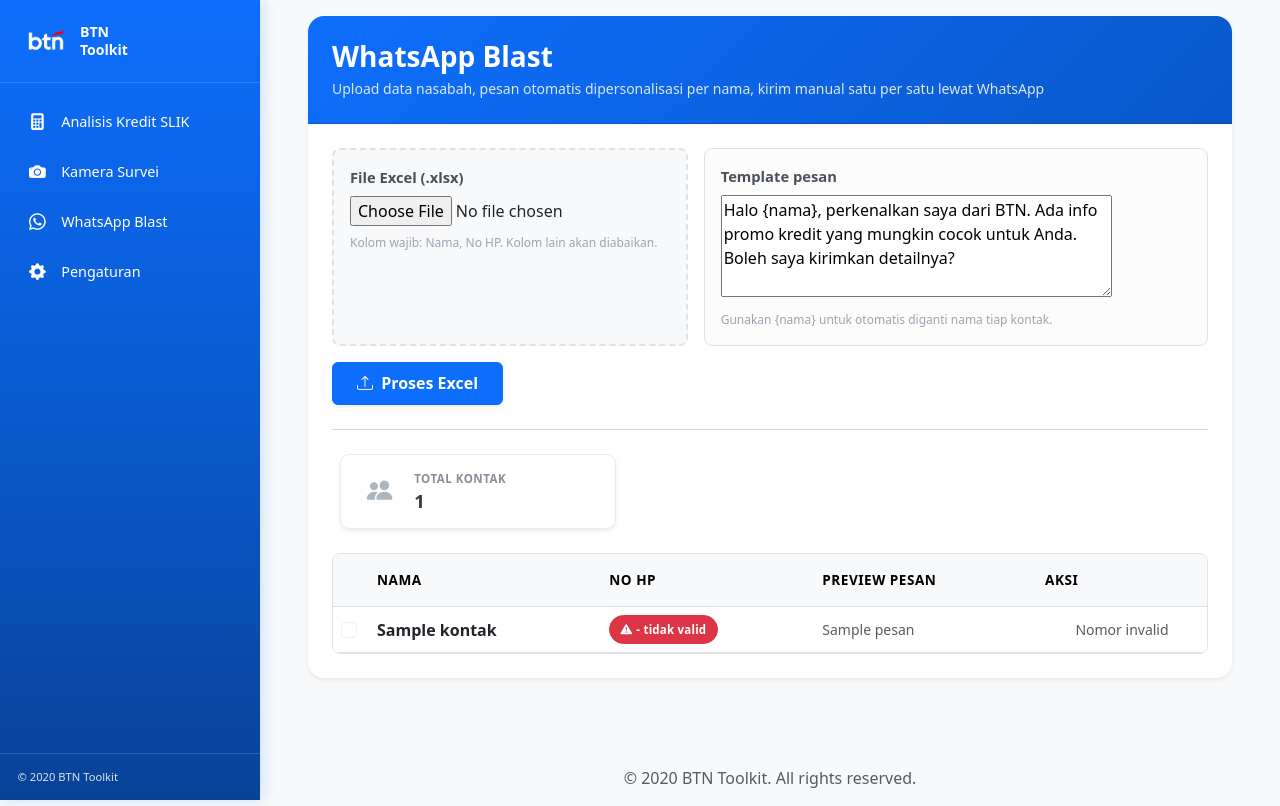
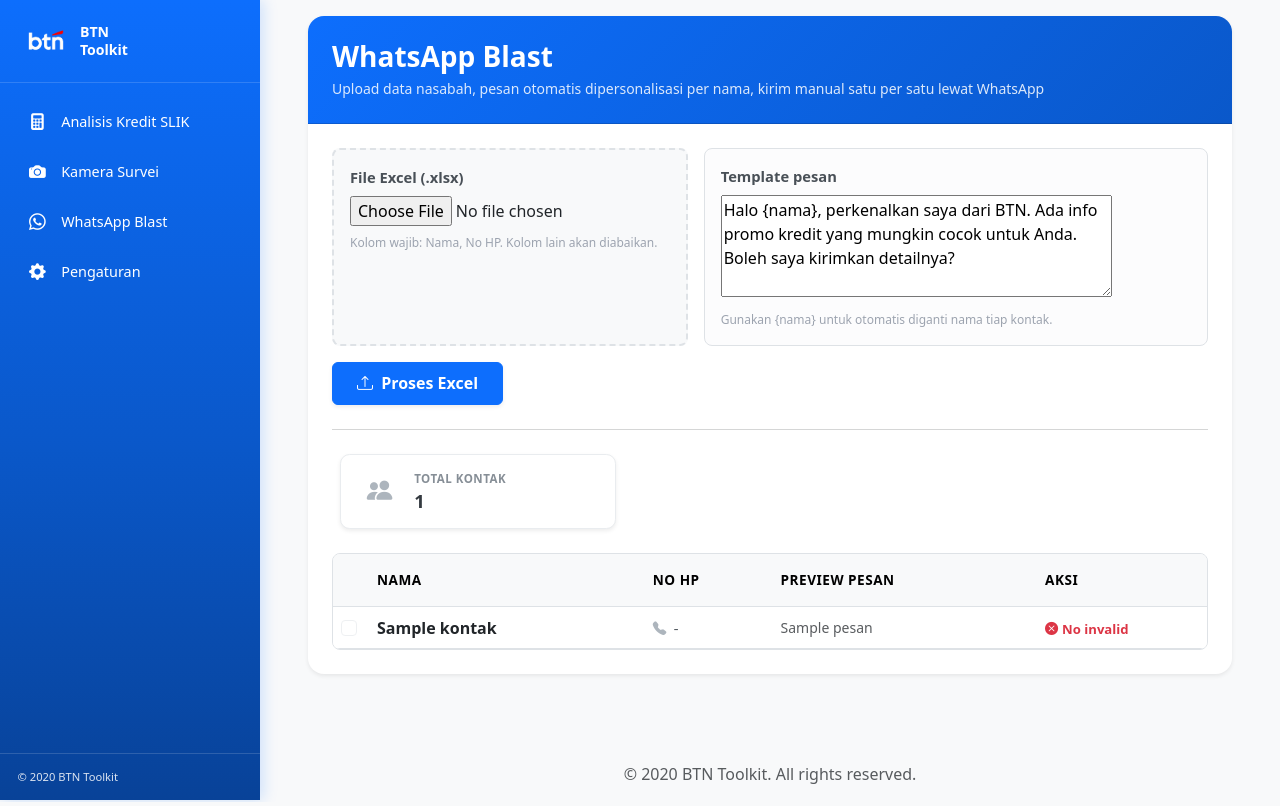
Before and after one commit to fikrisaifuddin/pdfanalis, a Django app: template wablast/templates/wablast/wablast.html in a window 1280 px wide. Run offline with Django 5.2, Linux system fonts and the light colour scheme; tables that the repository leaves empty hold one stand-in row (values such as "Sample post"); the template is opened without the code that fills it: values that come from a table or form of the project are taken from there, most other values are stand-ins (such as "Sample title", 1, 10 or a date in 2020).

Commit message:
viees completed

```diff
--- a/wablast/templates/wablast/wablast.html
+++ b/wablast/templates/wablast/wablast.html
@@ -52,32 +52,16 @@
     line-height: 1.3;
   }
 
-  .badge-soft {
-    font-size: 0.72rem;
-    font-weight: 600;
-    letter-spacing: 0.2px;
-    padding: 0.4em 0.9em;
-    border-radius: 999px;
-    border: 1px solid transparent;
-    display: inline-flex;
-    align-items: center;
-    gap: 0.35em;
-    white-space: nowrap;
+  /* Nomor HP: teks polos abu-abu netral, sama buat valid maupun invalid */
+  .nomor-hp {
+    font-family: 'Courier New', monospace;
+    font-size: 0.85rem;
+    color: #495057;
+    font-weight: 500;
   }
-  .badge-soft-neutral { background:#e9ecef; color:#495057; border-color:#dee2e6; }
-
-  .badge-nomor {
-    font-family: 'Courier New', monospace;
-    font-size: 0.78rem;
-    letter-spacing: 0.3px;
-    background-color: #0d6efd;
-    color: #ffffff;
-    border-color: #0d6efd;
-  }
-  .badge-invalid {
-    background-color: #dc3545;
-    color: #ffffff;
-    border-color: #dc3545;
+  .nomor-hp i {
+    margin-right: 0.35rem;
+    color: #adb5bd;
   }
 
   .table-modern th {
@@ -95,23 +79,31 @@
     box-shadow: inset 0 1px 0 #dee2e6;
   }
 
+  /* Tombol WA: hijau matang solid */
   .btn-wa {
-    background-color: #25D366;
+    background-color: #128C7E;
     color: #ffffff;
-    border: 1px solid #25D366;
+    border: 1px solid #128C7E;
     font-weight: 600;
     font-size: 0.82rem;
     transition: background-color 0.15s ease, border-color 0.15s ease;
   }
   .btn-wa:hover {
-    background-color: #1ebe5a;
-    border-color: #1ebe5a;
+    background-color: #0e6b60;
+    border-color: #0e6b60;
     color: #ffffff;
   }
   .btn-wa.row-done {
     background-color: #adb5bd;
     border-color: #adb5bd;
     color: #ffffff;
+  }
+
+  /* Teks pengganti tombol untuk nomor invalid */
+  .text-invalid-label {
+    color: #dc3545;
+    font-weight: 600;
+    font-size: 0.82rem;
   }
 
   tr.row-sent, .kontak-card.row-sent {
@@ -251,13 +243,9 @@
                   <td class="fw-semibold text-dark">{{ k.nama }}</td>
                   <td>
                     {% if k.valid %}
-                      <span class="badge-soft badge-nomor">
-                        <i class="bi bi-telephone-fill"></i> {{ k.no_hp_formatted }}
-                      </span>
+                      <span class="nomor-hp"><i class="bi bi-telephone-fill"></i>{{ k.no_hp_formatted }}</span>
                     {% else %}
-                      <span class="badge-soft badge-invalid" title="Nomor tidak terbaca / formatnya tidak valid">
-                        <i class="bi bi-exclamation-triangle-fill"></i> {{ k.no_hp_asli|default:"-" }} tidak valid
-                      </span>
+                      <span class="nomor-hp"><i class="bi bi-telephone-fill"></i>{{ k.no_hp_asli|default:"-" }}</span>
                     {% endif %}
                   </td>
                   <td class="small text-muted" style="max-width:340px; white-space:normal;">{{ k.pesan }}</td>
@@ -268,7 +256,7 @@
                         <i class="bi bi-whatsapp me-1"></i> Buka WhatsApp
                       </a>
                     {% else %}
-                      <button class="btn btn-sm w-100 badge-soft-neutral border-0" disabled>Nomor invalid</button>
+                      <span class="text-invalid-label"><i class="bi bi-x-circle-fill me-1"></i>No invalid</span>
                     {% endif %}
                   </td>
                 </tr>
@@ -287,13 +275,9 @@
                   <span class="kontak-nama">{{ k.nama }}</span>
                 </div>
                 {% if k.valid %}
-                  <span class="badge-soft badge-nomor">
-                    <i class="bi bi-telephone-fill"></i> {{ k.no_hp_formatted }}
-                  </span>
+                  <span class="nomor-hp"><i class="bi bi-telephone-fill"></i>{{ k.no_hp_formatted }}</span>
                 {% else %}
-                  <span class="badge-soft badge-invalid">
-                    <i class="bi bi-exclamation-triangle-fill"></i> tidak valid
-                  </span>
+                  <span class="nomor-hp"><i class="bi bi-telephone-fill"></i>{{ k.no_hp_asli|default:"-" }}</span>
                 {% endif %}
               </div>
               <div class="kontak-pesan">{{ k.pesan }}</div>
@@ -303,7 +287,7 @@
                   <i class="bi bi-whatsapp me-1"></i> Buka WhatsApp
                 </a>
               {% else %}
-                <button class="btn btn-sm w-100 badge-soft-neutral border-0" disabled>Nomor invalid</button>
+                <div class="text-invalid-label text-center"><i class="bi bi-x-circle-fill me-1"></i>No invalid</div>
               {% endif %}
             </div>
           {% endfor %}
```
